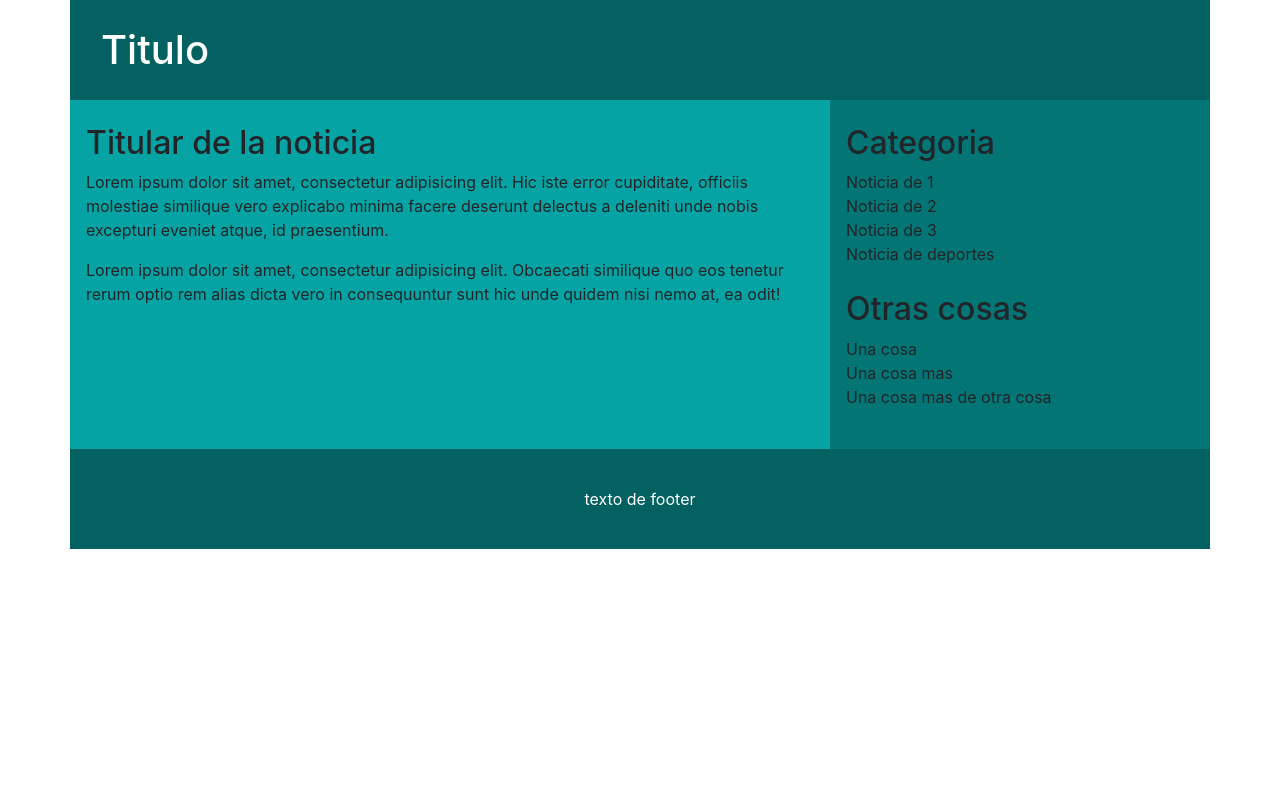
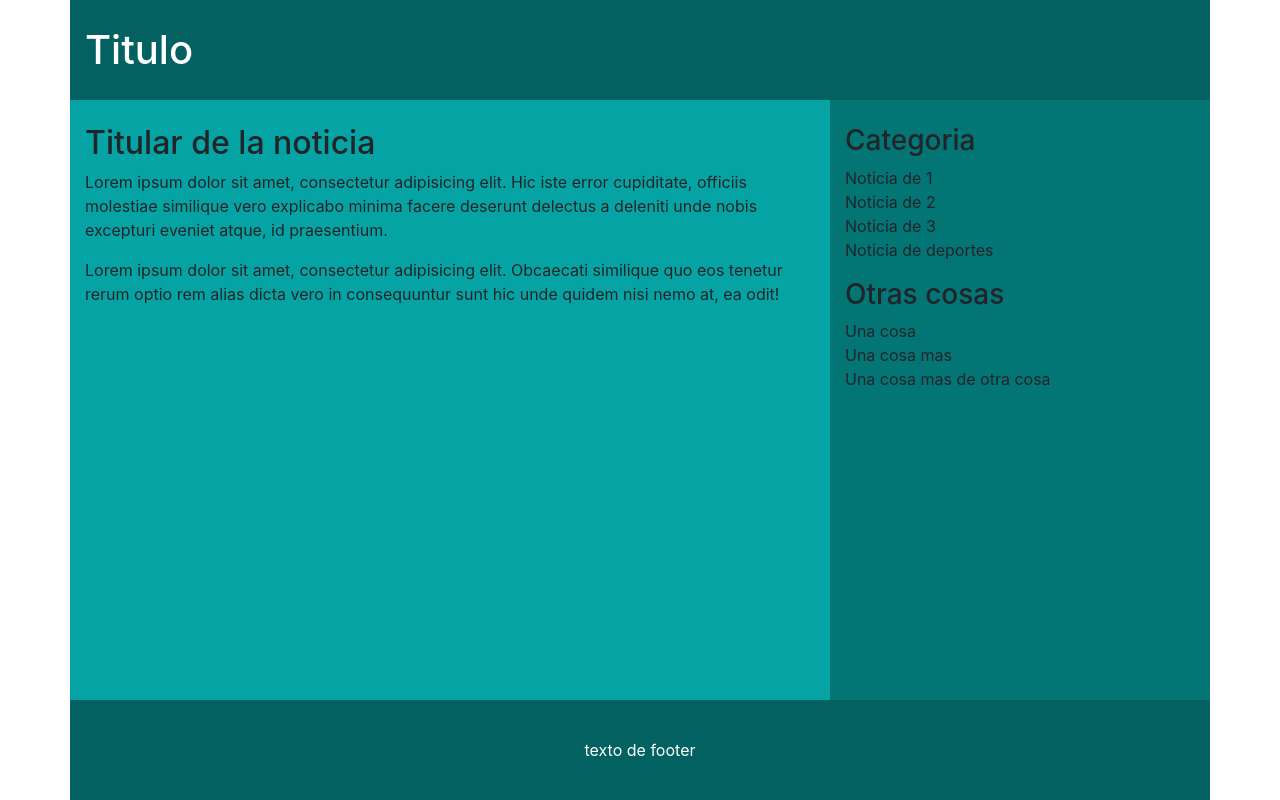
Before and after one commit to josemariaz1995/Layout-bootstrap, a plain HTML site: page index.html in a window 1280 px wide. Drawn offline with nearby package versions, Linux system fonts and the light colour scheme.

Commit message:
insertar min height al main

```diff
--- a/css/main.css
+++ b/css/main.css
@@ -1,11 +1,13 @@
-ul,li{
-    list-style-type: none;
+.categoria +.catergoria{
+    margin-top: 20px;
 }
 .header,.footer{
     background-color:rgb(4, 97, 97) ;
     color: white;
 }
-
+.main{
+    min-height: calc(100vh - 200px);
+}
 .section {
      background-color: rgb(5, 163, 163);
 }
--- a/index.html
+++ b/index.html
@@ -17,11 +17,11 @@
 
 <body>
     <div class="container">
-        <header class="align-items-center  header px-3 row">
+        <header class="align-items-center  header  row">
             <h1 class="m-0 col">Titulo</h1>
         </header>
         <div class=" main row">
-            <main class="col-12 section col-sm-7 col-md-8 px-3 py-4">
+            <main class="col-12 section col-sm-7 col-md-8 py-4">
                 <h2 class="">Titular de la noticia</h2>
                 <p class="">Lorem ipsum dolor sit amet, consectetur adipisicing elit. Hic iste error cupiditate,
                     officiis
@@ -35,19 +35,19 @@
                     rem
                     alias dicta vero in consequuntur sunt hic unde quidem nisi nemo at, ea odit!</p>
             </main>
-            <aside class="col-12 col-md-4  col-sm-5 py-4 px-3 sidebar ">
+            <aside class="col-12 col-md-4  col-sm-5 py-4  sidebar ">
                 <div class="categoria">
-                    <h2 class="">Categoria</h2>
-                    <ul class="p-0">
+                    <h3 class="">Categoria</h3>
+                    <ul class="list-unstyled">
                         <li>Noticia de 1</li>
                         <li>Noticia de 2</li>
                         <li>Noticia de 3</li>
                         <li>Noticia de deportes</li>
                     </ul>
                 </div>
-                <div class="categoria mt-4">
-                    <h2 class="">Otras cosas</h2>
-                    <ul class="p-0">
+                <div class="categoria ">
+                    <h3 class="">Otras cosas</h3>
+                    <ul class="p-0 list-unstyled">
                         <li>Una cosa</li>
                         <li>Una cosa mas</li>
                         <li>Una cosa mas de otra cosa</li>
@@ -55,7 +55,7 @@
                 </div>
             </aside>
         </div>
-        <footer class="px-3 footer  align-items-center  row">
+        <footer class="footer  align-items-center  row">
             <p class="m-0 text-center col">texto de footer </p>
         </footer>
     </div>
```
